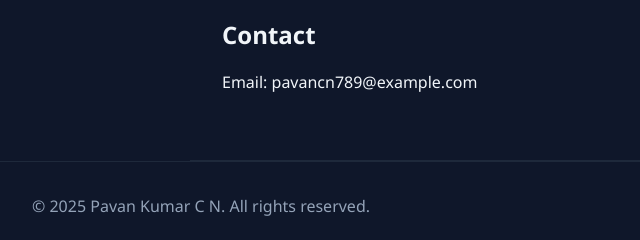
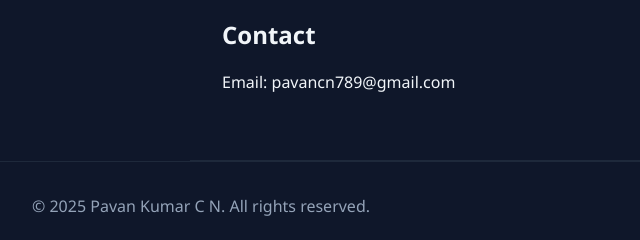
Before and after one commit to pavancn12/Portfolio, a plain HTML site: page index.html in a window 1280 px wide. Shown: the part 2832-3072 px from the top of the page, 0-640 px from the left. Drawn offline with Linux system fonts and the light colour scheme.

Commit message:
Update index.html
updated email

```diff
--- a/index.html
+++ b/index.html
@@ -125,7 +125,7 @@
 
   <section id="contact" class="section">
     <h2>Contact</h2>
-    <p>Email: pavancn789@example.com</p>
+    <p>Email: pavancn789@gmail.com</p>
   </section>
 
   <footer>
```
